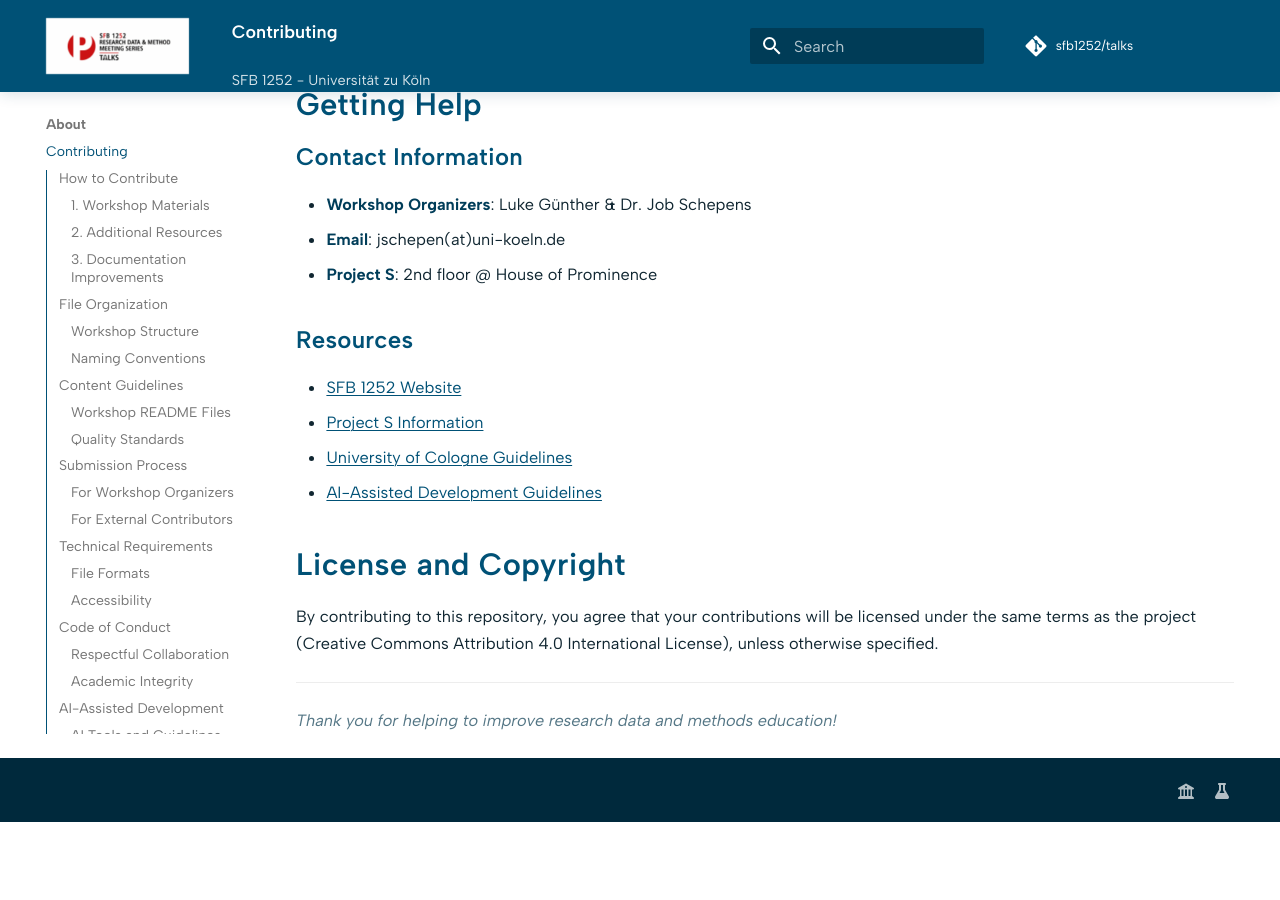
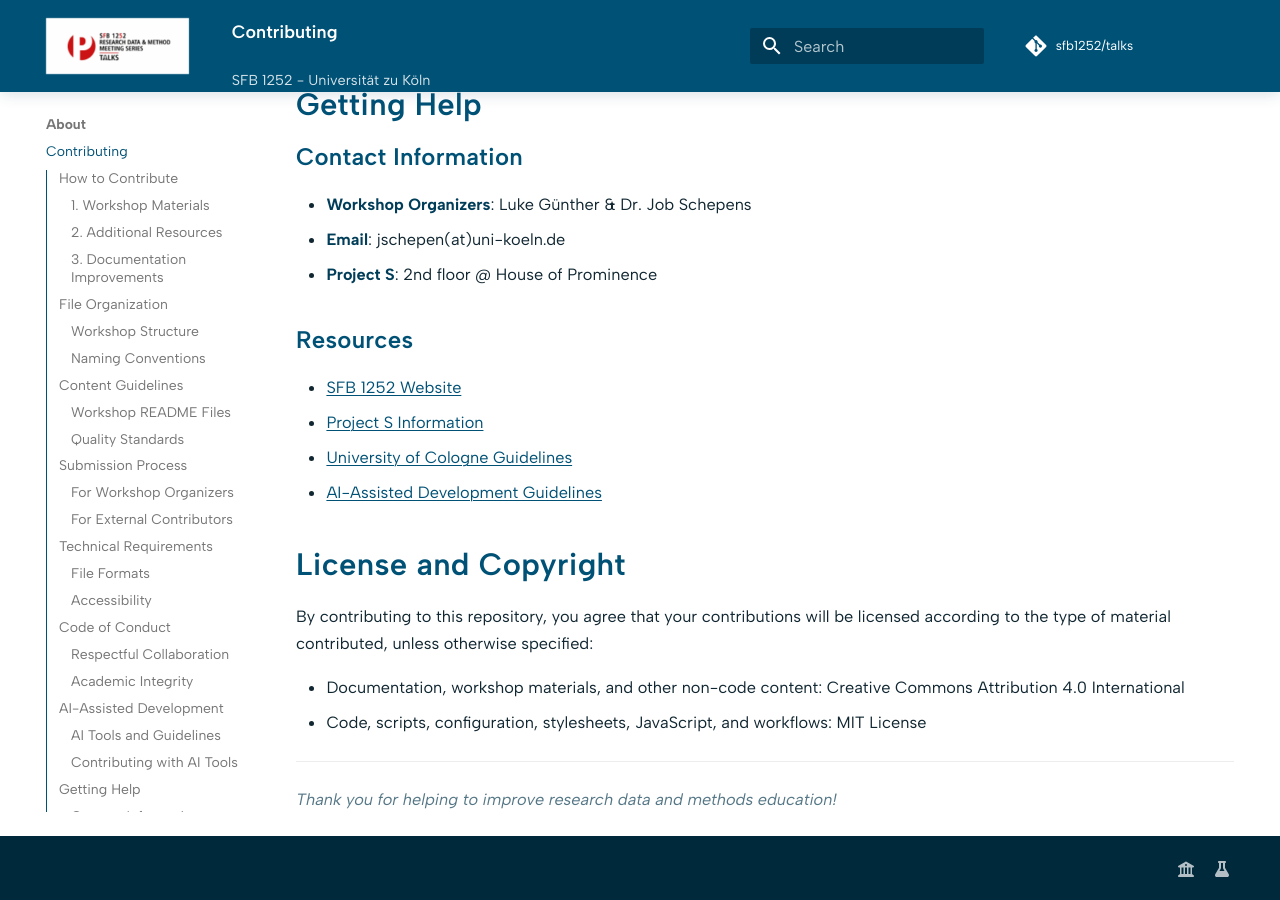
Before and after one commit to SFB1252/talks, an MkDocs documentation site: the page built from docs/about/contributing.md, in a window 1280 px wide and 900 px high, scrolled down 4161 px. Built offline with MkDocs 1.6.1 and Material for MkDocs 9.7.7, drawn with Linux system fonts in a browser that asks for light colours; comment, search, counter and statistics services are not loaded; before the commit the page ends 4983 px from its top, so only the background shows below that.

Commit message:
fghjfghj

```diff
--- a/docs/about/contributing.md
+++ b/docs/about/contributing.md
@@ -165,8 +165,11 @@
 ## License and Copyright
 
 By contributing to this repository, you agree that your contributions will be
-licensed under the same terms as the project (Creative Commons Attribution 4.0
-International License), unless otherwise specified.
+licensed according to the type of material contributed, unless otherwise
+specified:
+
+- Documentation, workshop materials, and other non-code content: Creative Commons Attribution 4.0 International
+- Code, scripts, configuration, stylesheets, JavaScript, and workflows: MIT License
 
 ---
 
```
Also changed, not shown: README.md (+7 -2 lines), 2 other files.
